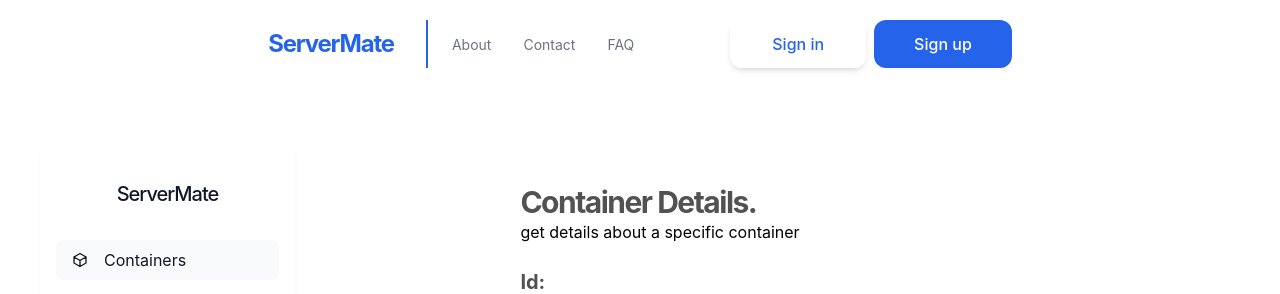
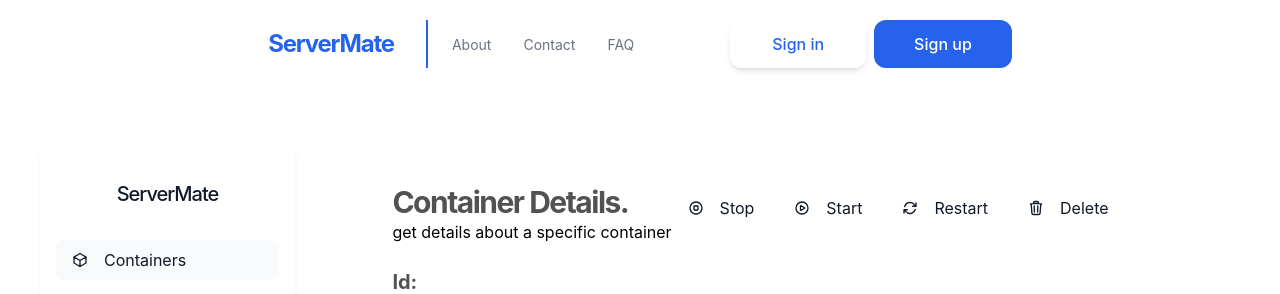
Before and after one commit to IOU4/serverMate, an Angular app in the folder frontEnd/: page /containers/1 in a window 1280 px wide. Shown: the top 294 px of the page. Built offline with nearby package versions, Linux system fonts and the light colour scheme; no server answers.

Commit message:
added operations to container

```diff
--- a/frontEnd/src/app/home/containers/container-details/container-details.component.html
+++ b/frontEnd/src/app/home/containers/container-details/container-details.component.html
@@ -1,15 +1,12 @@
-<!-- <div class="items-start justify-between md:flex"> -->
-<!--   <div class="max-w-lg"> -->
-<!--   </div> -->
-<!-- </div> -->
 <section>
   <div class="w-full flex flex-col gap-6 px-5 py-8 max-w-7xl sm:px-6 lg:px-8">
-    <div class="flex flex-col w-full max-w-3xl mx-auto prose text-left prose-blue">
-      <div class="w-full mx-auto">
+    <div class="flex w-full prose text-left prose-blue">
+      <div class="w-full">
         <h1 class="max-w-5xl text-xl font-bold tracking-tighter text-neutral-600 md:text-5xl lg:text-3xl lg:max-w-7xl">
           Container Details. </h1>
         <p>get details about a specific container</p>
       </div>
+      <div><app-operations [containerId]="container.Id" /> </div>
     </div>
     <div class="w-full flex flex-col pb-4 mx-auto g border-b border-gray-200 max-w-7xl sm:flex-row">
       <div class="flex-grow mt-6 prose text-center sm:text-left sm:mt-0 prose-md">
@@ -76,7 +73,7 @@
     <div class="w-full flex flex-col g pb-4 mx-auto g border-b border-gray-200 max-w-7xl sm:flex-row">
       <div class="flex-grow mt-6 prose text-center sm:text-left sm:mt-0 prose-md ">
         <h2 class=" text-xl font-bold text-neutral-600 md:text-5xl lg:text-xl lg:max-w-7xl"> Logs: </h2>
-        <pre class=" overflow-y-scroll max-h-[16rem]">{{log}}</pre>
+        <pre class=" max-h-[16rem]  max-w-[70rem] overflow-scroll">{{log}}</pre>
       </div>
     </div>
   </div>
--- a/frontEnd/src/app/home/containers/containers-list/containers-list.component.html
+++ b/frontEnd/src/app/home/containers/containers-list/containers-list.component.html
@@ -14,7 +14,7 @@
         <tr>
           <th class="py-3 pr-6">Id</th>
           <th class="py-3 pr-6">Name</th>
-          <th class="py-3 pr-6">ImageName</th>
+          <th class="py-3 pr-6">Image</th>
           <th class="py-3 pr-6">State</th>
           <th class="py-3 pr-6">Status</th>
           <th class="py-3 pr-6">Created</th>
@@ -26,7 +26,7 @@
         <tr *ngFor="let item of containers" class="cursor-pointer" routerLink="/containers/{{item.id}}">
           <td class="pr-6 py-4 whitespace-nowrap">{{item.id | truncateString: 20}}</td>
           <td class="pr-6 py-4 whitespace-nowrap">{{item.names[0]}}</td>
-          <td class="pr-6 py-4 whitespace-nowrap">{{item.image}}</td>
+          <td class="pr-6 py-4 whitespace-nowrap">{{item.image|truncateString: 30}}</td>
           <td class="pr-6 py-4 whitespace-nowrap">
             <span class="px-3 py-2 rounded-full font-semibold text-xs" [ngClass]="{
               'text-red-600 bg-red-50':item.state == 'dead',
@@ -34,7 +34,7 @@
               'text-green-600 bg-green-50':item.state == 'running'
               }">{{item.state}}</span>
           </td>
-          <td class="pr-6 py-4 whitespace-nowrap">{{item.status}}</td>
+          <td class="pr-6 py-4 whitespace-nowrap">{{item.status| truncateString:40}}</td>
           <td class="pr-6 py-4 whitespace-nowrap">{{item.created.toLocaleString('en-US', {
             year: 'numeric',
             month: '2-digit',
--- a/frontEnd/src/app/home/containers/containers.module.ts
+++ b/frontEnd/src/app/home/containers/containers.module.ts
@@ -7,13 +7,15 @@ import { ContainersListComponent } from './containers-list/containers-list.compo
 import { ContainerDetailsComponent } from './container-details/container-details.component';
 import { ContainersComponent } from './containers.component';
 import { TruncateStringPipe } from '../truncate-string.pipe';
+import { OperationsComponent } from './operations/operations.component';
 
 @NgModule({
   declarations: [
     ContainersListComponent,
     ContainerDetailsComponent,
     ContainersComponent,
-    TruncateStringPipe
+    TruncateStringPipe,
+    OperationsComponent
   ],
   imports: [
     CommonModule,
--- /dev/null
+++ b/frontEnd/src/app/home/containers/operations/operations.component.html
@@ -0,0 +1,48 @@
+<div class="flex flex-col w-64">
+  <nav class="flex-1 space-y-1 bg-white">
+    <ul class="flex gap-2">
+      <li (click)="stop()"
+        class="inline-flex cursor-pointer items-center w-full px-4 py-2 mt-1 text-base text-gray-900 transition duration-500 ease-in-out transform rounded-lg focus:shadow-outline hover:bg-gray-50">
+        <svg aria-hidden="true" class="w-4 h-4" fill="none" stroke="currentColor" stroke-width="2" viewBox="0 0 24 24"
+          xmlns="http://www.w3.org/2000/svg">
+          <path d="M21 12a9 9 0 11-18 0 9 9 0 0118 0z" stroke-linecap="round" stroke-linejoin="round"></path>
+          <path
+            d="M9 9.563C9 9.252 9.252 9 9.563 9h4.874c.311 0 .563.252.563.563v4.874c0 .311-.252.563-.563.563H9.564A.562.562 0 019 14.437V9.564z"
+            stroke-linecap="round" stroke-linejoin="round"></path>
+        </svg>
+        <span class="ml-4">Stop</span>
+      </li>
+      <li (click)="start()"
+        class="inline-flex cursor-pointer items-center w-full px-4 py-2 mt-1 text-base text-gray-900 transition duration-500 ease-in-out transform rounded-lg focus:shadow-outline hover:bg-gray-50">
+        <svg aria-hidden="true" class="w-4 h-4" fill="none" stroke="currentColor" stroke-width="2" viewBox="0 0 24 24"
+          xmlns="http://www.w3.org/2000/svg">
+          <path d="M21 12a9 9 0 11-18 0 9 9 0 0118 0z" stroke-linecap="round" stroke-linejoin="round"></path>
+          <path
+            d="M15.91 11.672a.375.375 0 010 .656l-5.603 3.113a.375.375 0 01-.557-.328V8.887c0-.286.307-.466.557-.327l5.603 3.112z"
+            stroke-linecap="round" stroke-linejoin="round"></path>
+        </svg>
+        <span class="ml-4">Start</span>
+      </li>
+      <li (click)="restart()"
+        class="inline-flex cursor-pointer items-center w-full px-4 py-2 mt-1 text-base text-gray-900 transition duration-500 ease-in-out transform rounded-lg focus:shadow-outline hover:bg-gray-50">
+        <svg aria-hidden="true" fill="none" stroke="currentColor" class="w-4 h-4" stroke-width="2" viewBox="0 0 24 24"
+          xmlns="http://www.w3.org/2000/svg">
+          <path
+            d="M16.023 9.348h4.992v-.001M2.985 19.644v-4.992m0 0h4.992m-4.993 0l3.181 3.183a8.25 8.25 0 0013.803-3.7M4.031 9.865a8.25 8.25 0 0113.803-3.7l3.181 3.182m0-4.991v4.99"
+            stroke-linecap="round" stroke-linejoin="round"></path>
+        </svg>
+        <span class="ml-4">Restart</span>
+      </li>
+      <li (click)="remove()"
+        class="inline-flex cursor-pointer items-center w-full px-4 py-2 mt-1 text-base text-gray-900 transition duration-500 ease-in-out transform rounded-lg focus:shadow-outline hover:bg-gray-50">
+        <svg aria-hidden="true" fill="none" stroke="currentColor" class="w-4 h-4" stroke-width="2" viewBox="0 0 24 24"
+          xmlns="http://www.w3.org/2000/svg">
+          <path
+            d="M14.74 9l-.346 9m-4.788 0L9.26 9m9.968-3.21c.342.052.682.107 1.022.166m-1.022-.165L18.16 19.673a2.25 2.25 0 01-2.244 2.077H8.084a2.25 2.25 0 01-2.244-2.077L4.772 5.79m14.456 0a48.108 48.108 0 00-3.478-.397m-12 .562c.34-.059.68-.114 1.022-.165m0 0a48.11 48.11 0 013.478-.397m7.5 0v-.916c0-1.18-.91-2.164-2.09-2.201a51.964 51.964 0 00-3.32 0c-1.18.037-2.09 1.022-2.09 2.201v.916m7.5 0a48.667 48.667 0 00-7.5 0"
+            stroke-linecap="round" stroke-linejoin="round"></path>
+        </svg>
+        <span class="ml-4">Delete</span>
+      </li>
+    </ul>
+  </nav>
+</div>
--- /dev/null
+++ b/frontEnd/src/app/home/containers/operations/operations.component.ts
@@ -0,0 +1,59 @@
+import { Component, Input } from '@angular/core';
+import { ContainersService } from '../containers.service';
+
+@Component({
+  selector: 'app-operations',
+  templateUrl: './operations.component.html',
+})
+export class OperationsComponent {
+
+  constructor(private containerService: ContainersService) { }
+
+  // read container id from input
+  @Input() containerId: string = '';
+
+  loading: boolean = false;
+
+  stop() {
+    this.loading = true;
+    this.containerService.stopContainer(this.containerId).subscribe({
+      complete: () => {
+        this.loading = false;
+        console.log("container stopped");
+        window.location.reload();
+      }
+    });
+  }
+
+  start() {
+    this.loading = true;
+    this.containerService.startContainer(this.containerId).subscribe({
+      complete: () => {
+        this.loading = false;
+        console.log("container started");
+        window.location.reload();
+      }
+    });
+  }
+  restart() {
+    this.loading = true;
+    this.containerService.restartContainer(this.containerId).subscribe({
+      complete: () => {
+        this.loading = false;
+        console.log("container restarted");
+        window.location.reload();
+      }
+    });
+  }
+
+  remove() {
+    this.loading = true;
+    this.containerService.deleteContainer(this.containerId).subscribe({
+      complete: () => {
+        this.loading = false;
+        console.log("container removed");
+        window.location.reload();
+      }
+    });
+  }
+}
```
Also changed, not shown: frontEnd/src/app/shared/sidebar/sidebar.component.html (+5 -44 lines).
